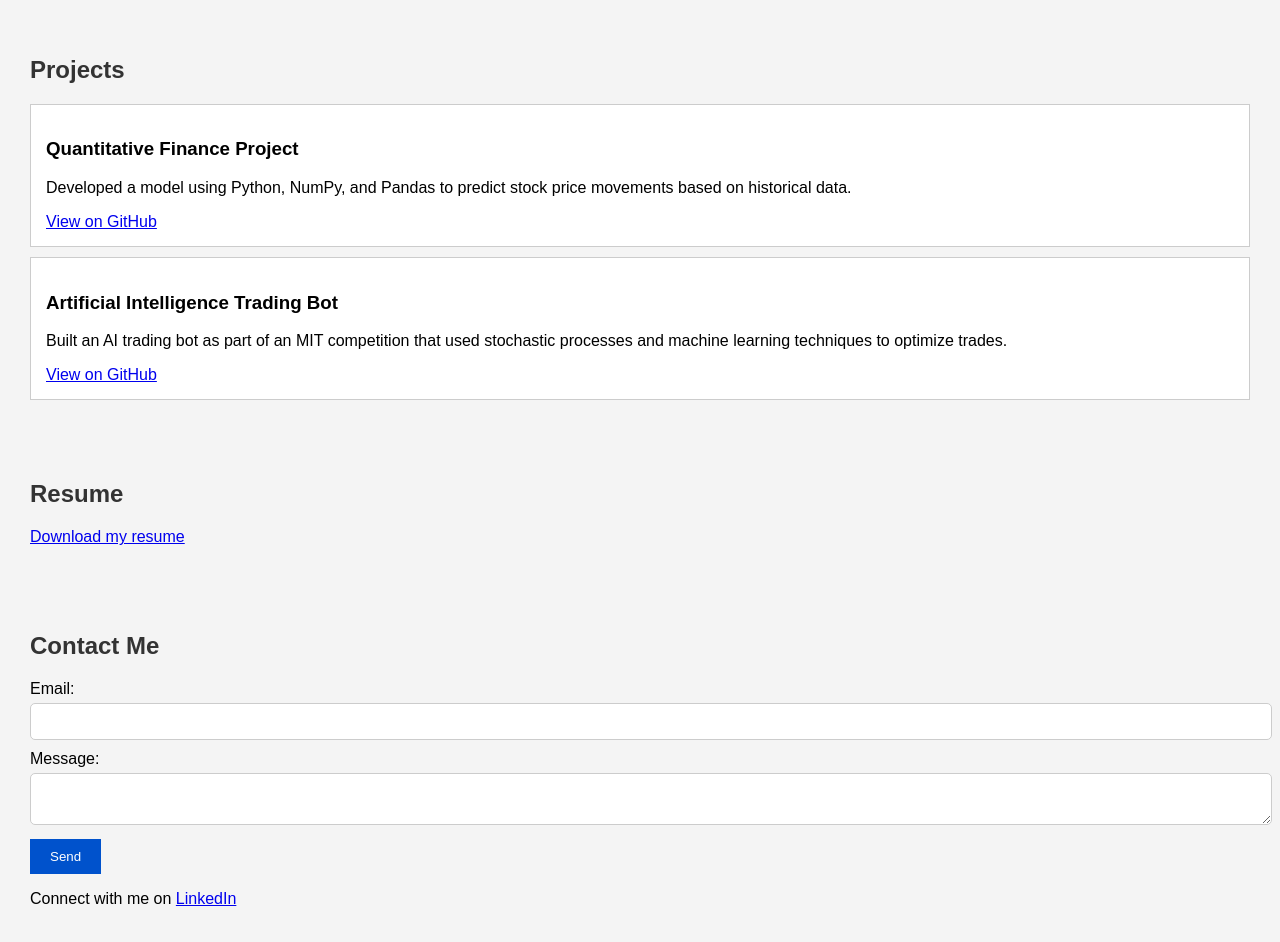
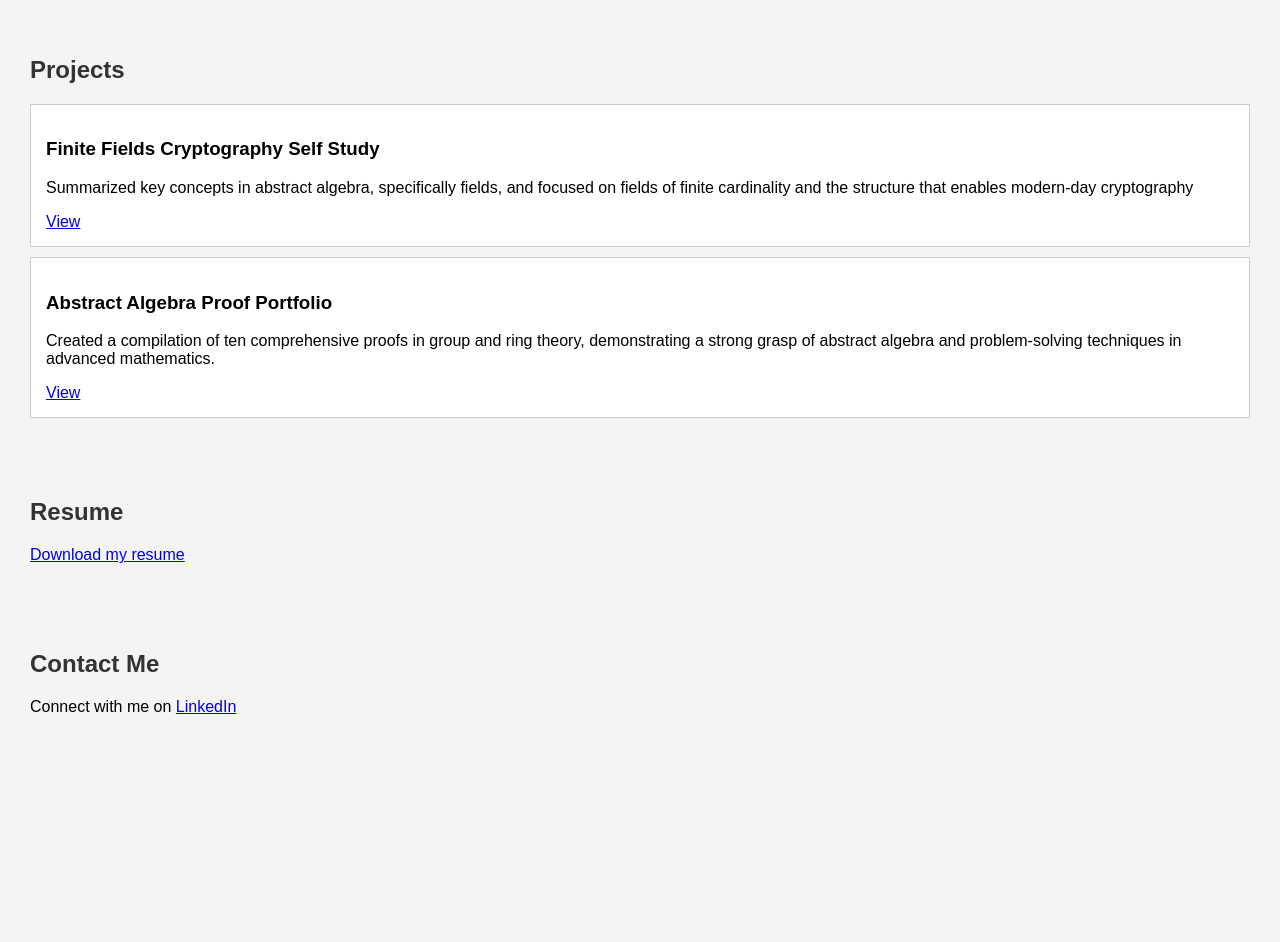
Before and after one commit to nicorengifom/github.io, a plain HTML site: page index.html in a window 1280 px wide. Shown: the part 700-1642 px from the top of the page. After the commit the page ends 1462 px from the top, so only its background shows below. Drawn offline with Linux system fonts and the light colour scheme.

Commit message:
Update index.html with resume link

```diff
--- a/index.html
+++ b/index.html
@@ -27,32 +27,32 @@
     <section id="projects">
         <h2>Projects</h2>
         <div class="project">
-            <h3>Quantitative Finance Project</h3>
-            <p>Developed a model using Python, NumPy, and Pandas to predict stock price movements based on historical data.</p>
-            <a href="#">View on GitHub</a>
+            <h3>Finite Fields Cryptography Self Study</h3>
+            <p>Summarized key concepts in abstract algebra, specifically fields, and focused on fields of finite cardinality and the structure that enables modern-day cryptography</p>
+            <a href="https://drive.google.com/open?id=1E1ACZNKqpH3FsGwvNLJRjEdJpHSZ8aSn">View</a>
         </div>
         <div class="project">
-            <h3>Artificial Intelligence Trading Bot</h3>
-            <p>Built an AI trading bot as part of an MIT competition that used stochastic processes and machine learning techniques to optimize trades.</p>
-            <a href="#">View on GitHub</a>
+            <h3>Abstract Algebra Proof Portfolio</h3>
+            <p>Created a compilation of ten comprehensive proofs in group and ring theory, demonstrating a strong grasp of abstract algebra and problem-solving techniques in advanced mathematics.</p>
+            <a href="https://drive.google.com/file/d/1c9_UrrHaNwBYCjyQUaGN0UFvGZKQUGg6/view?usp=sharing">View</a>
         </div>
     </section>
 
     <section id="resume">
         <h2>Resume</h2>
-        <p><a href="#">Download my resume</a></p>
+        <p><a href="Nicolas_Rengifo_Resume_Quant.pdf">Download my resume</a></p>
     </section>
 
     <section id="contact">
         <h2>Contact Me</h2>
-        <form action="#">
+        <!-- <form action="#">
             <label for="email">Email:</label>
             <input type="email" id="email" name="email">
             <label for="message">Message:</label>
             <textarea id="message" name="message"></textarea>
             <button type="submit">Send</button>
-        </form>
-        <p>Connect with me on <a href="#">LinkedIn</a></p>
+        </form> -->
+        <p>Connect with me on <a href="https://www.linkedin.com/in/nicorengifo">LinkedIn</a></p>
     </section>
 
 </body>
```
